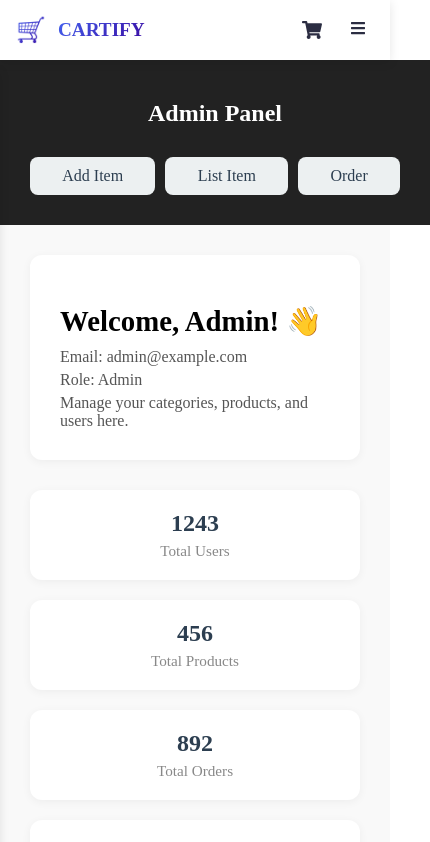
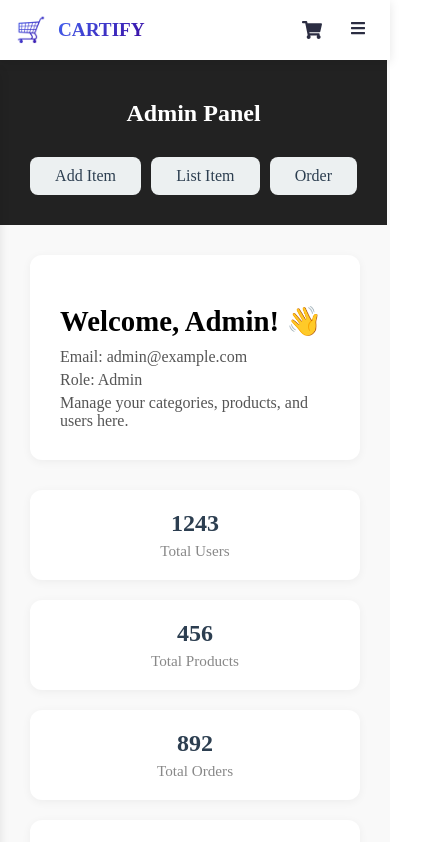
Before and after one commit to arpitkumar23/cartifyweb, a React (Vite) app: page /adminPanel in a window 390 px wide. Shown: the top 842 px of the page, 430 px wide, since content can reach past the window. Built offline with nearby package versions, Linux system fonts and the light colour scheme; no server answers.

Commit message:
Update Title.css

```diff
--- a/src/css/Title.css
+++ b/src/css/Title.css
@@ -1613,7 +1613,7 @@ button:hover {
   }
 
   .admin-sidebar {
-    width: 100%;
+    width: 89%;
     text-align: center;
   }
 
```
